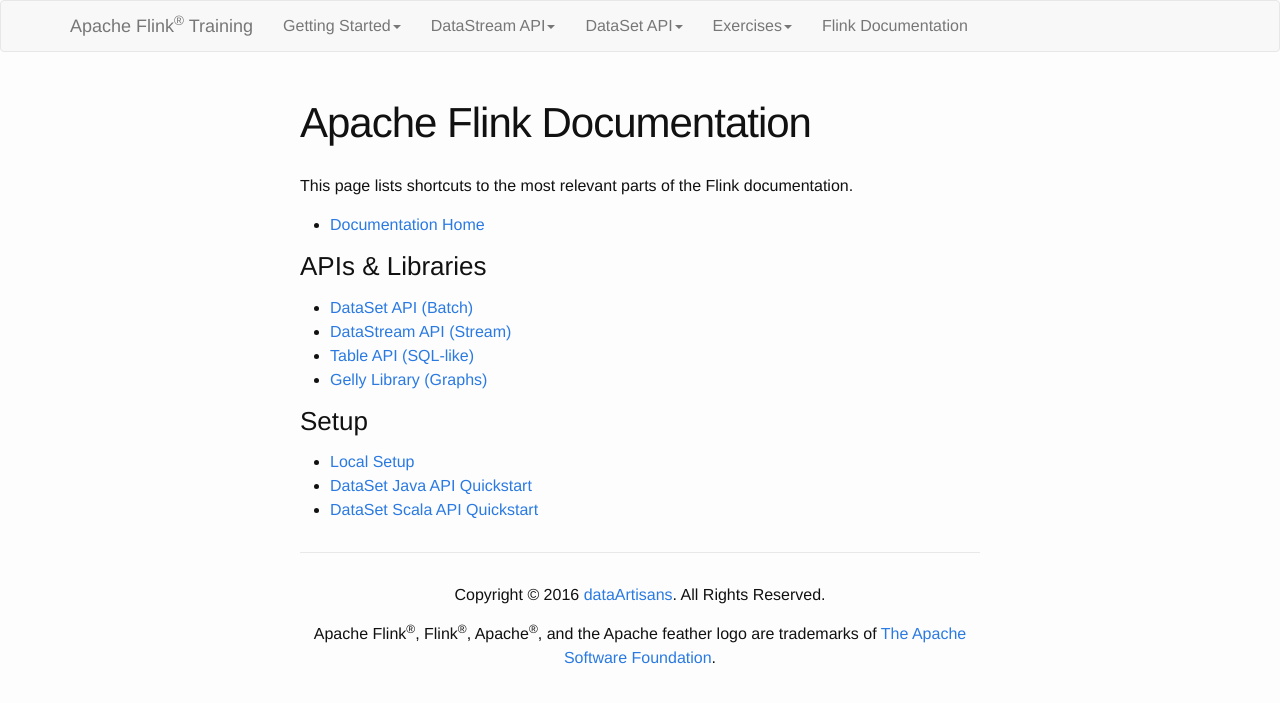
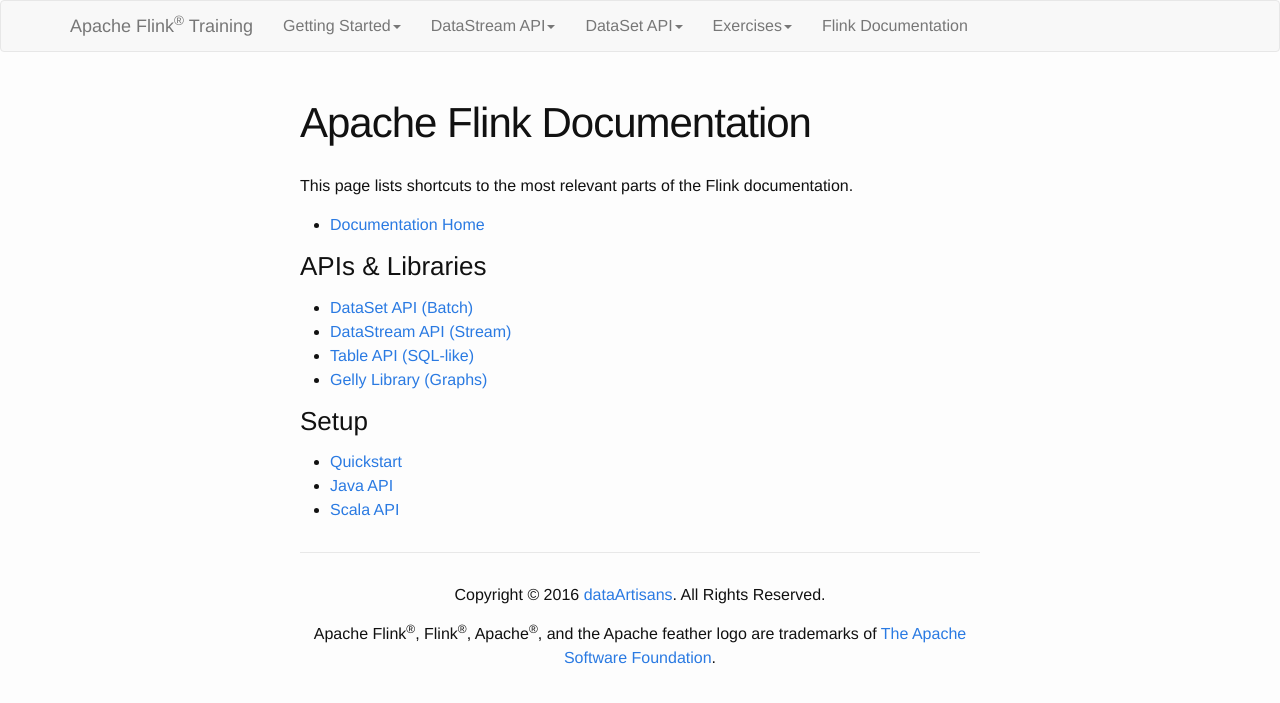
Before and after one commit to dataArtisans/flink-training-web, a Jekyll site: the page built from devResources/docLinks.md, in a window 1280 px wide. Shown: the top 703 px of the page. Built offline with Jekyll 4.4.1, drawn with Linux system fonts in a browser that asks for light colours.

Commit message:
updated doclinks to flink 1.2

```diff
--- a/devResources/docLinks.md
+++ b/devResources/docLinks.md
@@ -6,17 +6,17 @@
 
 This page lists shortcuts to the most relevant parts of the Flink documentation.
 
-- [Documentation Home](http://ci.apache.org/projects/flink/flink-docs-release-1.1/)
+- [Documentation Home](http://ci.apache.org/projects/flink/flink-docs-release-1.2/)
 
 ### APIs & Libraries
 
-- [DataSet API (Batch)](http://ci.apache.org/projects/flink/flink-docs-release-1.1/apis/batch/)
-- [DataStream API (Stream)](http://ci.apache.org/projects/flink/flink-docs-release-1.1/apis/streaming/)
-- [Table API (SQL-like)](http://ci.apache.org/projects/flink/flink-docs-release-1.1/libs/table.html)
-- [Gelly Library (Graphs)](http://ci.apache.org/projects/flink/flink-docs-release-1.1/libs/gelly_guide.html)
+- [DataSet API (Batch)](http://ci.apache.org/projects/flink/flink-docs-release-1.2/dev/batch/index.html)
+- [DataStream API (Stream)](http://ci.apache.org/projects/flink/flink-docs-release-1.2/dev/datastream_api.html)
+- [Table API (SQL-like)](http://ci.apache.org/projects/flink/flink-docs-release-1.2/dev/table_api.html)
+- [Gelly Library (Graphs)](http://ci.apache.org/projects/flink/flink-docs-release-1.2/dev/libs/gelly/index.html)
 
 ### Setup
 
-- [Local Setup](http://ci.apache.org/projects/flink/flink-docs-release-1.1/setup/local_setup.html)
-- [DataSet Java API Quickstart](http://ci.apache.org/projects/flink/flink-docs-release-1.1/quickstart/java_api_quickstart.html)
-- [DataSet Scala API Quickstart](http://ci.apache.org/projects/flink/flink-docs-release-1.1/quickstart/scala_api_quickstart.html)
+- [Quickstart](https://ci.apache.org/projects/flink/flink-docs-release-1.2/quickstart/setup_quickstart.html)
+- [Java API](http://ci.apache.org/projects/flink/flink-docs-release-1.2/quickstart/java_api_quickstart.html)
+- [Scala API](http://ci.apache.org/projects/flink/flink-docs-release-1.2/quickstart/scala_api_quickstart.html)
```
